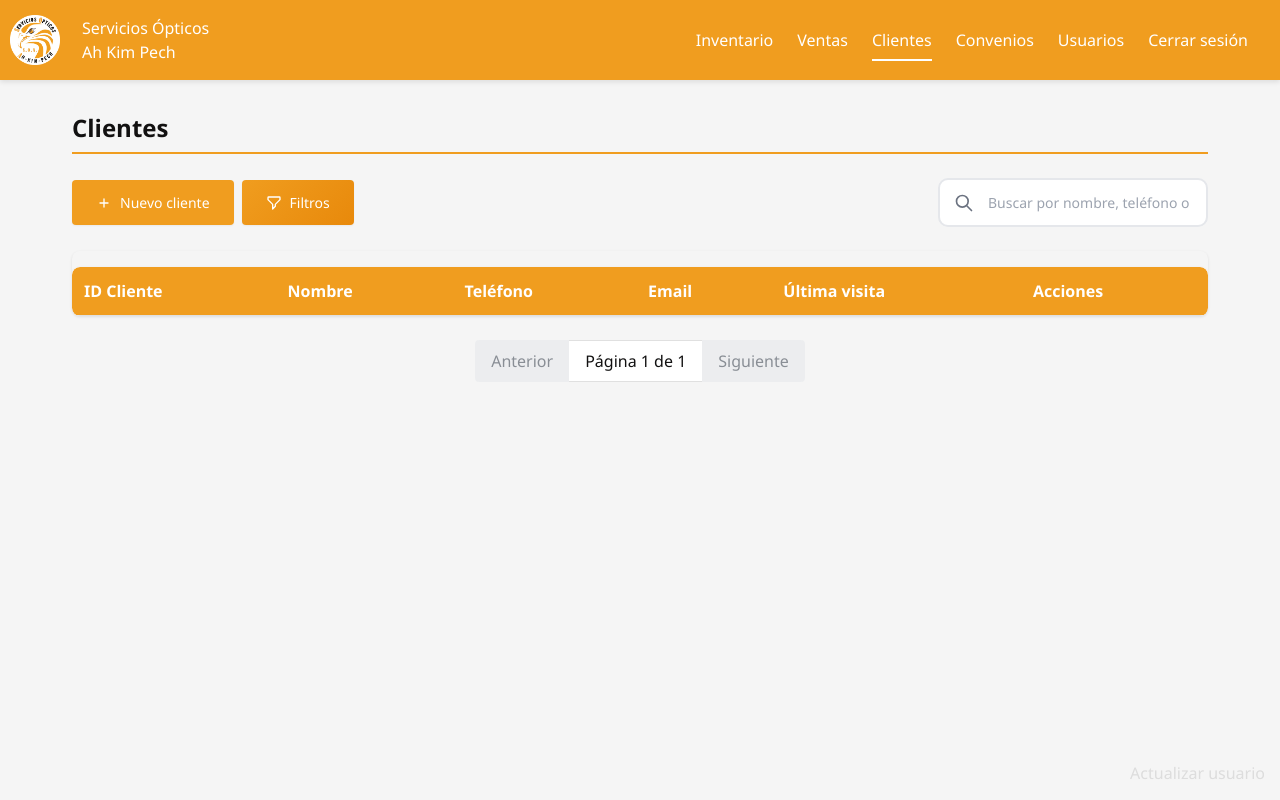
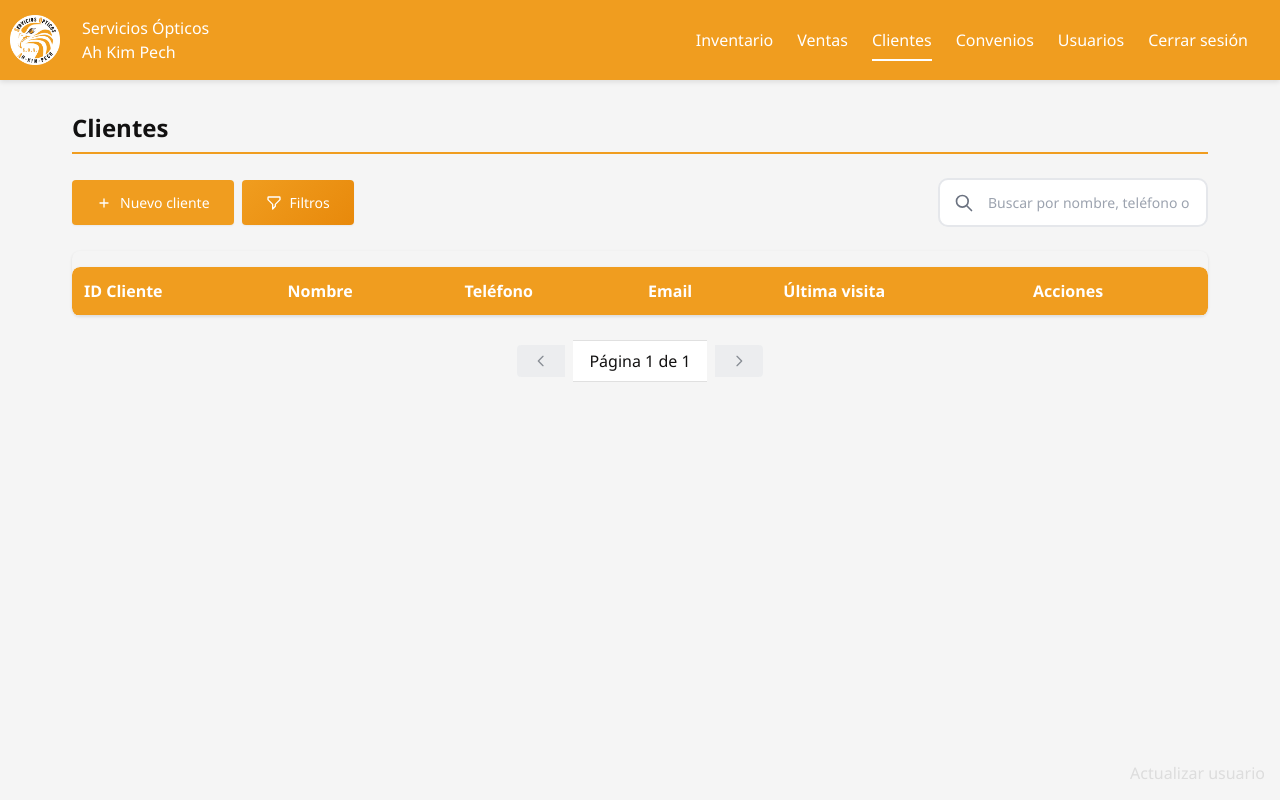
Before and after one commit to opticaahkimpech/opticaahkimpech, a website with bundled scripts: page public/views/clientes.html in a window 1280 px wide. Built offline with nearby package versions, Linux system fonts and the light colour scheme; no server answers.

Commit message:
feat: mejorar la paginación con iconos SVG para navegación anterior y siguiente

```diff
--- a/public/views/clientes.html
+++ b/public/views/clientes.html
@@ -736,11 +736,14 @@
         </div>
 
         <!-- Paginación -->
-        <div class="pagination flex justify-center mt-6">
+        <div class="pagination flex justify-center items-center mt-6 space-x-2">
             <button id="prevPageBtn"
                 class="py-2 px-4 bg-gray-200 dark:bg-gray-700 text-gray-800 dark:text-white rounded-l hover:bg-gray-300 dark:hover:bg-gray-600 transition-colors disabled:opacity-50"
                 disabled>
-                Anterior
+                <svg xmlns="http://www.w3.org/2000/svg" class="h-4 w-4" fill="none" viewBox="0 0 24 24"
+                    stroke="currentColor">
+                    <path stroke-linecap="round" stroke-linejoin="round" stroke-width="2" d="M15 19l-7-7 7-7" />
+                </svg>
             </button>
             <div id="pageInfo"
                 class="py-2 px-4 bg-white dark:bg-gray-800 border-t border-b border-mediumGray dark:border-gray-700">
@@ -749,7 +752,10 @@
             <button id="nextPageBtn"
                 class="py-2 px-4 bg-gray-200 dark:bg-gray-700 text-gray-800 dark:text-white rounded-r hover:bg-gray-300 dark:hover:bg-gray-600 transition-colors disabled:opacity-50"
                 disabled>
-                Siguiente
+                <svg xmlns="http://www.w3.org/2000/svg" class="h-4 w-4" fill="none" viewBox="0 0 24 24"
+                    stroke="currentColor">
+                    <path stroke-linecap="round" stroke-linejoin="round" stroke-width="2" d="M9 5l7 7-7 7" />
+                </svg>
             </button>
         </div>
     </main>
```
